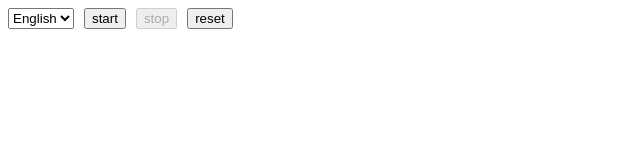
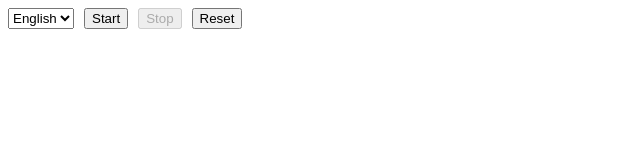
Before and after one commit to gunadevandesing/speechmatics_react, a React (Vite) app: page / in a window 1280 px wide. Shown: the top 160 px of the page, without its empty margins (0-640 px from the left). Built offline with nearby package versions, Linux system fonts and the light colour scheme.

Commit message:
Update App.jsx
Button text Case update

```diff
--- a/src/App.jsx
+++ b/src/App.jsx
@@ -114,21 +114,21 @@ function App() {
           onClick={startTranscription}
           disabled={status === "started"}
         >
-          start
+          Start
         </button>
         <button
           type="button"
           onClick={stopTranscription}
           disabled={status === "stopped"}
         >
-          stop
+          Stop
         </button>
         <button
           type="button"
           onClick={handleReset}
           disabled={status === "started"}
         >
-          reset
+          Reset
         </button>
       </div>
       <div
```
